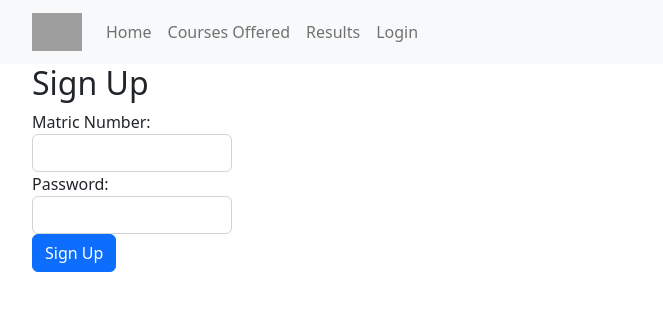
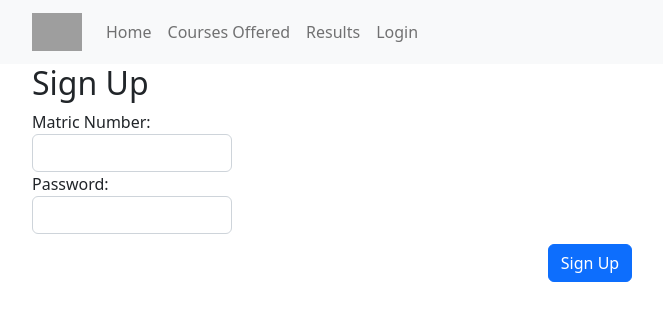
Before and after one commit to O-Hub-Nigeria/Personal-Student-Result-Center, a React (Create React App) app: page /signup in a window 1280 px wide. Shown: the top 320 px of the page, without its empty margins (50-713 px from the left). Built offline with nearby package versions, Linux system fonts and the light colour scheme; grey boxes are pictures that could not be loaded.

Commit message:
Continue in adding Signup Feature. Fix the Actual Signup

```diff
--- a/src/App.js
+++ b/src/App.js
@@ -74,7 +74,7 @@ function App() {
         }
     };
     const navigate = useNavigate();
-    const handleSignUp = async (matricNumber, password, setLoginStatus) => {
+    const handleSignup = async (matricNumber, password, setLoginStatus, setStudent) => {
         try {
             // Get the Firestore instance
             const firestore = getFirestore();
@@ -105,9 +105,11 @@ function App() {
 
                 // Clear the matricNumber and password after creating the document
                 setStudent({ matricNumber: '', password: '', courses: [] });
+
+                navigate('/login');
             }
         } catch (error) {
-            console.error('Error creating/fetching student document:', error);
+            setLoginStatus('Error creating/fetching student document:', error);
         }
     };
     const handleLogin = async (matricNumber, password, setLoginStatus) => {
@@ -130,7 +132,7 @@ function App() {
                     // A document with the matric number exists, check if the password matches
                     const existingStudent = docSnapshot.data();
                     if (existingStudent.password === password) {
-                        console.log('User authenticated');
+                        setLoginStatus('User authenticated');
 
                         // Get the courses associated with the matric number
                         const coursesQuerySnapshot = await getDocs(
@@ -159,7 +161,7 @@ function App() {
                 }
 
         } catch (error) {
-            console.error('Error creating/fetching student document:', error);
+            setLoginStatus('Error creating/fetching student document:', error);
         }
     };
 
@@ -199,7 +201,7 @@ function App() {
                 ) : (
                     <>
                         <Route path="/login" element={<LoginPage handleLogin={handleLogin} />} />
-                        <Route path="/signup" element={<SignupPage handleSignUp={handleSignUp} />} />
+                         <Route path="/signup" element={<SignupPage handleSignup={handleSignup} setStudent={setStudent} />} />
                     </>
                 )}
             </Routes>
--- a/src/SignupPage.js
+++ b/src/SignupPage.js
@@ -4,13 +4,14 @@ import './App.css';
 
 
 
-const SignupPage = ({ handleLogin, setLoginStatus }) => {
+const SignupPage = ({ handleSignup,  setStudent }) => {
     const [matricNumber, setMatricNumber] = useState('');
     const [password, setPassword] = useState('');
+    const [loginStatus,setLoginStatus] = useState('');
 
     const handleSubmit = (e) => {
         e.preventDefault();
-        handleLogin(matricNumber, password, setLoginStatus, true);
+        handleSignup(matricNumber, password, setLoginStatus, setStudent);
     };
 
     return (
@@ -35,8 +36,14 @@ const SignupPage = ({ handleLogin, setLoginStatus }) => {
                         value={password}
                         onChange={(e) => setPassword(e.target.value)}
                     />
-                </div>
-                    <button type="submit" className="btn btn-primary text-center">Sign Up</button>
+                    </div>
+                    <div className="form-group">
+                        {loginStatus && <p>{loginStatus}</p>}
+                    </div>
+                    <div className="button-container text-center" >
+                        <button type="submit" className="btn btn-primary text-center">Sign Up</button>
+                    </div>
+
             </form>
             </div>
             </div>
```
